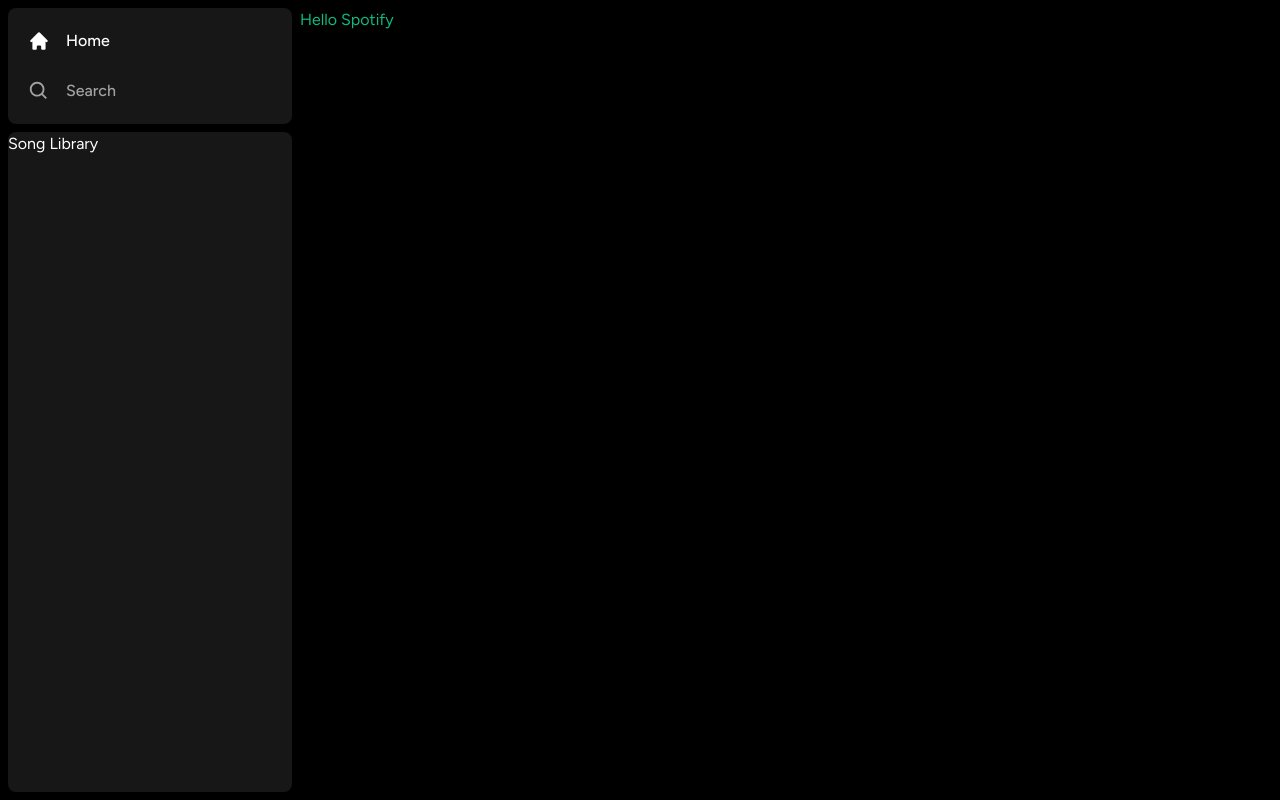
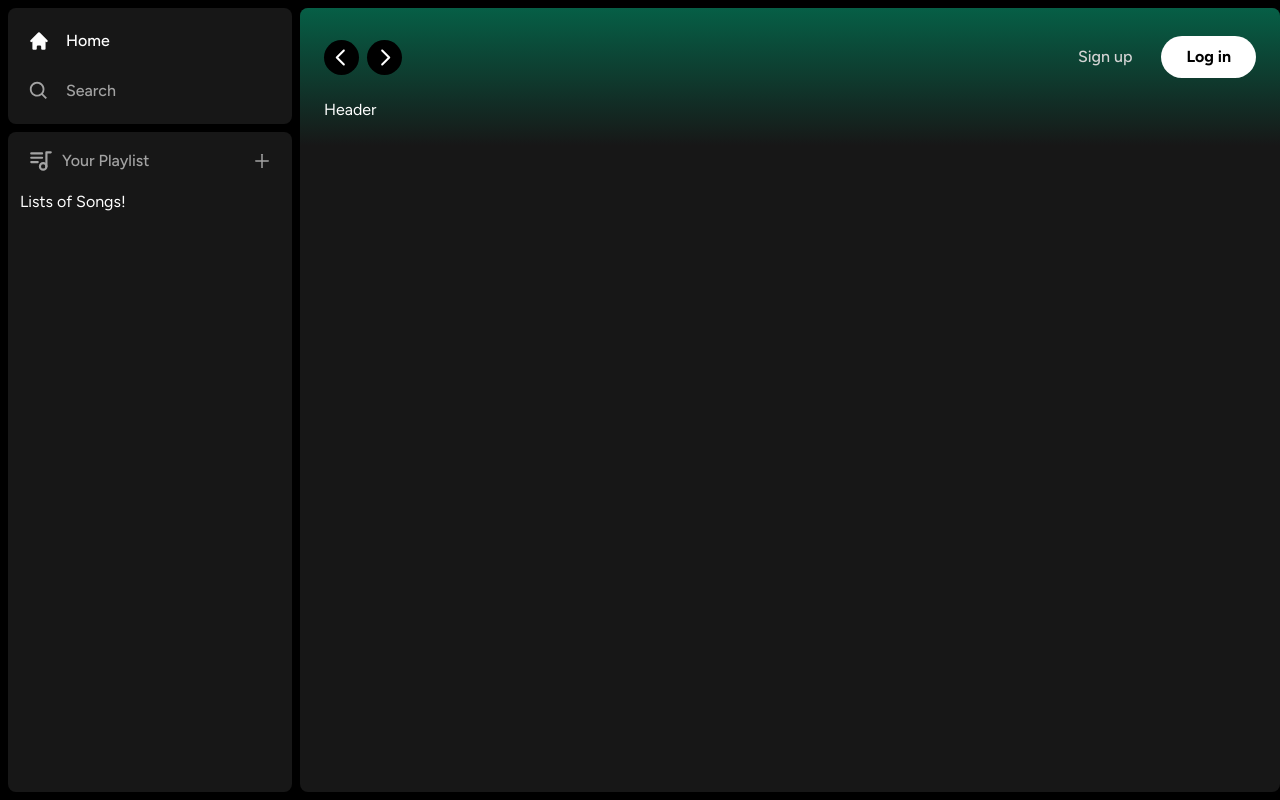
Before and after one commit to hansss12/Spotify-clone, a Next.js app: page / in a window 1280 px wide. Built offline with nearby package versions, Linux system fonts and the light colour scheme.

Commit message:
Feat: Layout Header with gradient color

```diff
--- a/app/(site)/page.tsx
+++ b/app/(site)/page.tsx
@@ -1,7 +1,11 @@
+import Header from "@/components/Header"
+
 export default function Home() {
   return (
-    <>
-    <h1 className="text-emerald-500">Hello Spotify</h1>
-    </>
+    <div className="bg-neutral-900 rounded-lg h-full w-full overflow-hidden overflow-y-auto">
+      <Header>
+        Header
+      </Header>
+    </div>
   )
 }
--- /dev/null
+++ b/components/Button.tsx
@@ -0,0 +1,27 @@
+import React, { forwardRef } from "react";
+import { twMerge } from "tailwind-merge";
+
+interface ButtonProps extends React.ButtonHTMLAttributes<HTMLButtonElement> {}
+
+const Button = forwardRef<HTMLButtonElement, ButtonProps>(
+    ({ className, children, disabled, type = "button", ...props }, ref) => {
+        return (
+            <button
+                type={type}
+                className={twMerge(
+                    `w-full rounded-full bg-green-500 border border-transparent px-3 py-3 disabled:cursor-not-allowed disabled:opacity-50 text-black font-bold hover:opacity-75 transition`,
+                    className
+                )}
+                disabled={disabled}
+                ref={ref}
+                {...props}
+            >
+              {children}
+            </button>
+        );
+    }
+);
+
+Button.displayName = "Button";
+
+export default Button;
--- /dev/null
+++ b/components/Header.tsx
@@ -0,0 +1,56 @@
+"use client";
+import { useRouter } from "next/navigation";
+import { twMerge } from "tailwind-merge"
+import { RxCaretLeft, RxCaretRight } from "react-icons/rx"
+import { HiHome } from "react-icons/hi"
+import { BiSearch } from "react-icons/bi"
+import Button from "./Button";
+
+interface HeaderProps {
+  children: React.ReactNode;
+  classname?: string;
+}
+
+const Header: React.FC<HeaderProps> = ({children, classname}) => {
+  const router = useRouter()
+  const handleLogout = () => {
+    // Function Logout here
+  }
+  return (
+    <div className={twMerge(`h-fit bg-gradient-to-b from-emerald-800 p-6`, classname)}>
+      <div className="w-full mb-4 flex items-center justify-between">
+        <div className="hidden md:flex gap-x-2 items-center">
+          <button onClick={() => router.back()} className="rounded-full bg-black flex items-center justify-center hover:opacity-75 transition">
+            <RxCaretLeft className="text-white" size={35}/>
+          </button>
+          <button onClick={() => router.forward()} className="rounded-full bg-black flex items-center justify-center hover:opacity-75 transition">
+            <RxCaretRight className="text-white" size={35}/>
+          </button>
+        </div>
+        <div className="flex md:hidden gap-x-2 items-center">
+          <button className="rounded-full p-2 bg-white flex items-center justify-center hover:opacity-75 transition">
+            <HiHome className="text-black" size={20}/>
+          </button>
+          <button className="rounded-full p-2 bg-white flex items-center justify-center hover:opacity-75 transition">
+            <BiSearch className="text-black" size={20}/>
+          </button>
+        </div>
+        <div className="flex justify-between items-center gap-x-4">
+          <div>
+            <Button onClick={() => {}} className="bg-transparent text-neutral-300 font-medium">
+              Sign up
+            </Button>
+          </div>
+          <div>
+            <Button onClick={() => {}} className="bg-white px-6 py-2">
+              Log in
+            </Button>
+          </div>
+        </div>
+      </div>
+      {children}
+    </div>
+  )
+}
+
+export default Header
--- /dev/null
+++ b/components/Library.tsx
@@ -0,0 +1,30 @@
+import { TbPlaylist } from "react-icons/tb"
+import { AiOutlinePlus } from "react-icons/ai"
+
+const Library: React.FC = () => {
+  const createLibrary = () => {
+    // handle upload library here
+  }
+  return (
+    <div className="flex flex-col">
+      <div className="flex items-center justify-between px-5 pt-4">
+        <div className="inline-flex items-center gap-x-2">
+          <TbPlaylist size={26} className="text-neutral-400" />
+          <p className="text-neutral-400 font-medium text-md">
+            Your Playlist
+          </p>
+        </div>
+        <AiOutlinePlus
+          onClick={createLibrary}
+          size={20}
+          className="text-neutral-400 cursor-pointer hover:text-white transition"
+        />
+      </div>
+      <div className="flex flex-col gap-y-2 mt-4 px-3">
+        Lists of Songs!
+      </div>
+    </div>
+  )
+}
+
+export default Library
--- a/components/Sidebar.tsx
+++ b/components/Sidebar.tsx
@@ -5,6 +5,7 @@
 import { BiSearch } from "react-icons/bi"
 import Box from "./Box"
 import SidebarItem from "./SidebarItem"
+import Library from "./Library"
 
 interface SidebarProps {
   children: React.ReactNode
@@ -41,7 +42,7 @@
           </div>
         </Box>
         <Box classname="overflow-y-auto h-full">
-          Song Library
+          <Library />
         </Box>
       </div>
       <main className="h-full flex-1 overflow-y-auto py-2">
```
